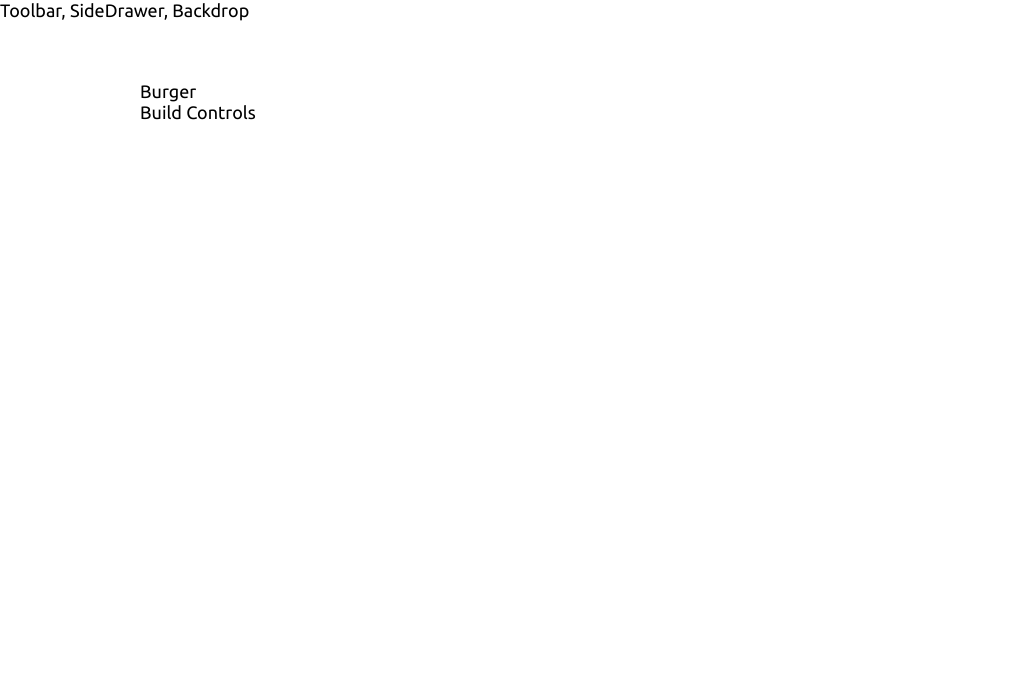
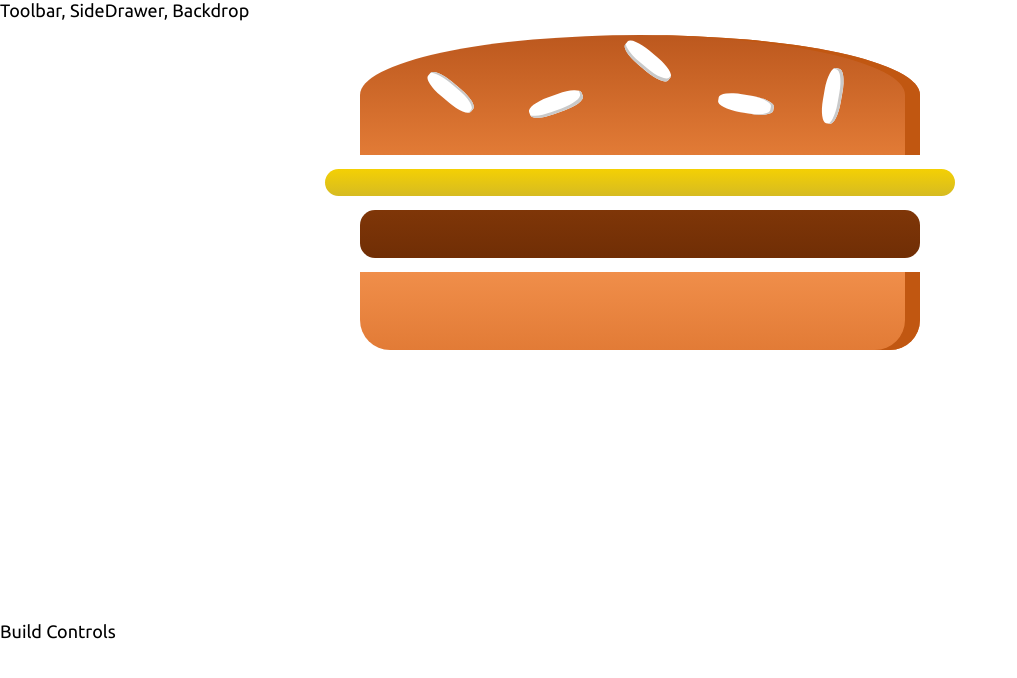
Before and after one commit to MykolajKrusser/burger_builder, a React app in the folder burger-builder/: page / in a window 1280 px wide. Shown: the top 678 px of the page, without its empty margins (0-1017 px from the left). Built offline with nearby package versions, Linux system fonts and the light colour scheme.

Commit message:
work with burger

```diff
--- a/burger-builder/config/webpack.config.dev.js
+++ b/burger-builder/config/webpack.config.dev.js
@@ -165,7 +165,7 @@ module.exports = {
                 options: {
                   importLoaders: 1,
                   modules: true,
-                  localIdendName: '[name]__[local]__[hash:base64:5]'
+                  localIdentName: '[name]__[local]__[hash:base64:5]'
                 },
               },
               {
--- a/burger-builder/config/webpack.config.prod.js
+++ b/burger-builder/config/webpack.config.prod.js
@@ -184,7 +184,7 @@ module.exports = {
                         minimize: true,
                         sourceMap: shouldUseSourceMap,
                         modules: true,
-                        localIdendName: '[name]__[local]__[hash:base64:5]'
+                        localIdentName: '[name]__[local]__[hash:base64:5]'
                       },
                     },
                     {
--- a/burger-builder/package.json
+++ b/burger-builder/package.json
@@ -31,6 +31,7 @@
     "postcss-flexbugs-fixes": "3.2.0",
     "postcss-loader": "2.0.8",
     "promise": "8.0.1",
+    "prop-types": "^15.6.2",
     "raf": "3.4.0",
     "react": "^16.4.1",
     "react-dev-utils": "^5.0.1",
--- /dev/null
+++ b/burger-builder/src/components/Burger/Burger.css
@@ -0,0 +1,28 @@
+.Burger{
+    width: 100%;
+    margin: auto;
+    height: 250px;
+    overflow: scroll;
+    text-align: center;
+    font-weight: bold;
+    font-size: 1.2rem;
+}
+
+@media (min-width: 500px) and (min-height:400px){
+    .Burger{
+        width: 350px;
+        height: 300px;
+    }
+}
+@media (min-width: 500px) and (min-height:401px){
+    .Burger{
+        width: 450px;
+        height: 400px;
+    }
+}
+@media (min-width: 1000px) and (min-height:700px){
+    .Burger{
+        width: 700px;
+        height: 600px;
+    }
+}
--- a/burger-builder/src/components/Burger/Burger.js
+++ b/burger-builder/src/components/Burger/Burger.js
@@ -0,0 +1,16 @@
+import React from 'react';
+import BurgerIngredient from './BurgerIngredient/BurgerIngredient';
+import classes from './Burger.css';
+
+
+const burger = (props)=>{
+    return(
+        <div className={classes.Burger}>
+            <BurgerIngredient type="bread-top"/>
+            <BurgerIngredient type="cheese"/>
+            <BurgerIngredient type="meat"/>
+            <BurgerIngredient type="bread-bottom"/>
+        </div>
+    );
+};
+export default burger;
--- a/burger-builder/src/components/Burger/BurgerIngredient/BurgerIngredient.js
+++ b/burger-builder/src/components/Burger/BurgerIngredient/BurgerIngredient.js
@@ -1,9 +1,11 @@
-import React from 'react';
+import React, {Component} from 'react';
 import classes from './BurgerIngredient.css';
+import PropTypes from 'prop-types';
 
-const burgerIngredient = (props)=>{
+class BurgerIngredient extends Component {
+    render(){
         let ingredient = null;
-    switch(props.type){
+        switch(this.props.type){
             case('bread-bottom'):
                 ingredient = <div className={classes.BreadBottom}></div>;
                 break;
@@ -32,4 +34,8 @@ const burgerIngredient = (props)=>{
         }
     return ingredient;
     }
-export default burgerIngredient;
+}
+BurgerIngredient.propTypes = {
+    type: PropTypes.string.isRequired
+}
+export default BurgerIngredient;
--- a/burger-builder/src/components/Layout/Layout.css
+++ b/burger-builder/src/components/Layout/Layout.css
@@ -1,4 +1,2 @@
 .Content{
-    width: 1000px;
-    margin: 60px auto;
 }
--- a/burger-builder/src/containers/BurgerBuilder/BurgerBuilder.js
+++ b/burger-builder/src/containers/BurgerBuilder/BurgerBuilder.js
@@ -1,10 +1,11 @@
 import React, {Component} from 'react';
 import Wrap from '../../hoc/Wrap';
+import Burger from '../../components/Burger/Burger';
 class BurgerBuilder extends Component{
     render(){
         return(
             <Wrap>
-                <div>Burger</div>
+                <Burger/>
                 <div>Build Controls</div>
             </Wrap>
         );
```
Lines whose indentation alone changed are shown as unchanged.
